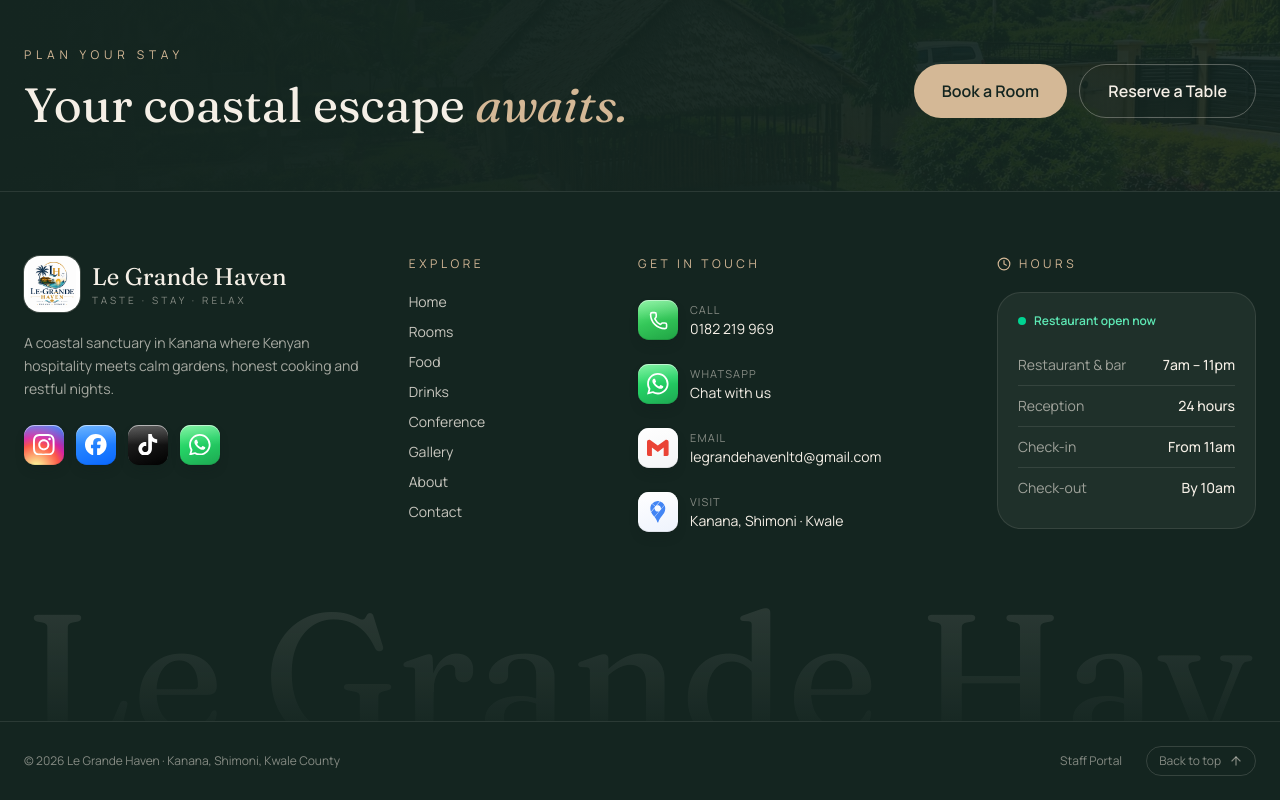
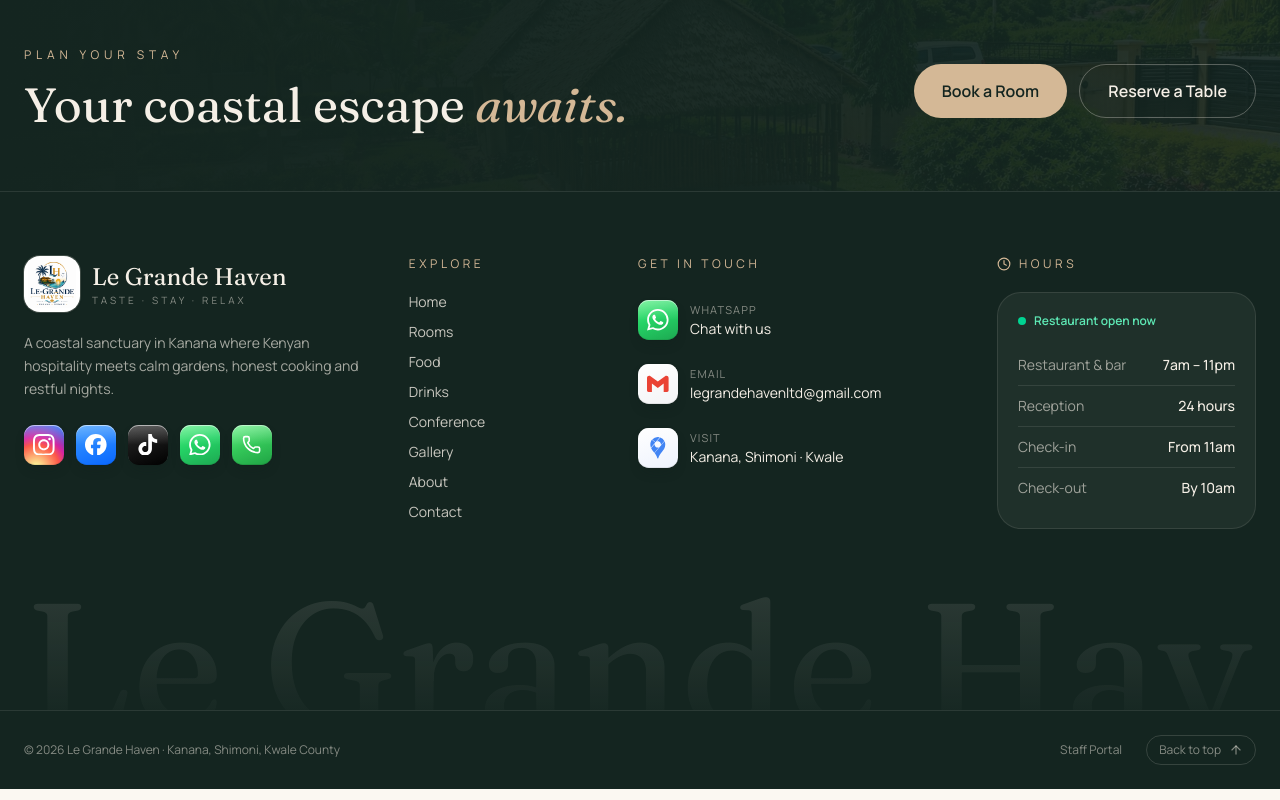
Before and after one commit to hemstone99/Le-Grande-Haven, a React (Vite) app: page / in a window 1280 px wide. Shown: the part 7122-7922 px from the top of the page. Built offline with nearby package versions, Linux system fonts and the light colour scheme; no server answers.

Commit message:
Modify footer: move call icon from 'Get in Touch' section to social media icons group

```diff
--- a/src/components/Footer.tsx
+++ b/src/components/Footer.tsx
@@ -16,7 +16,6 @@
   }, [])
 
   const contacts = [
-    { tile: <IconTile icon={Phone} bg={TILE_BG.phone} size={40} />, label: 'Call', value: PHONE_DISPLAY, href: PHONE_TEL },
     { tile: <BrandTile brand="whatsapp" size={40} />, label: 'WhatsApp', value: 'Chat with us', href: whatsappLink(), external: true },
     { tile: <BrandTile brand="gmail" size={40} />, label: 'Email', value: EMAIL, href: `mailto:${EMAIL}` },
     { tile: <BrandTile brand="maps" size={40} />, label: 'Visit', value: 'Kanana, Shimoni · Kwale', href: MAPS_DIRECTIONS, external: true },
@@ -56,6 +55,7 @@
                <a key={b} href={SOCIALS[b]} target="_blank" rel="noreferrer" aria-label={label} className="hover:-translate-y-0.5 transition"><BrandTile brand={b} size={40} /></a>
              ))}
              <a href={whatsappLink()} target="_blank" rel="noreferrer" aria-label="WhatsApp" className="hover:-translate-y-0.5 transition"><BrandTile brand="whatsapp" size={40} /></a>
+             <a href={PHONE_TEL} className="hover:-translate-y-0.5 transition"><IconTile icon={Phone} bg={TILE_BG.phone} size={40} /></a>
            </div>
         </div>
 
```
Lines whose indentation alone changed are shown as unchanged.
